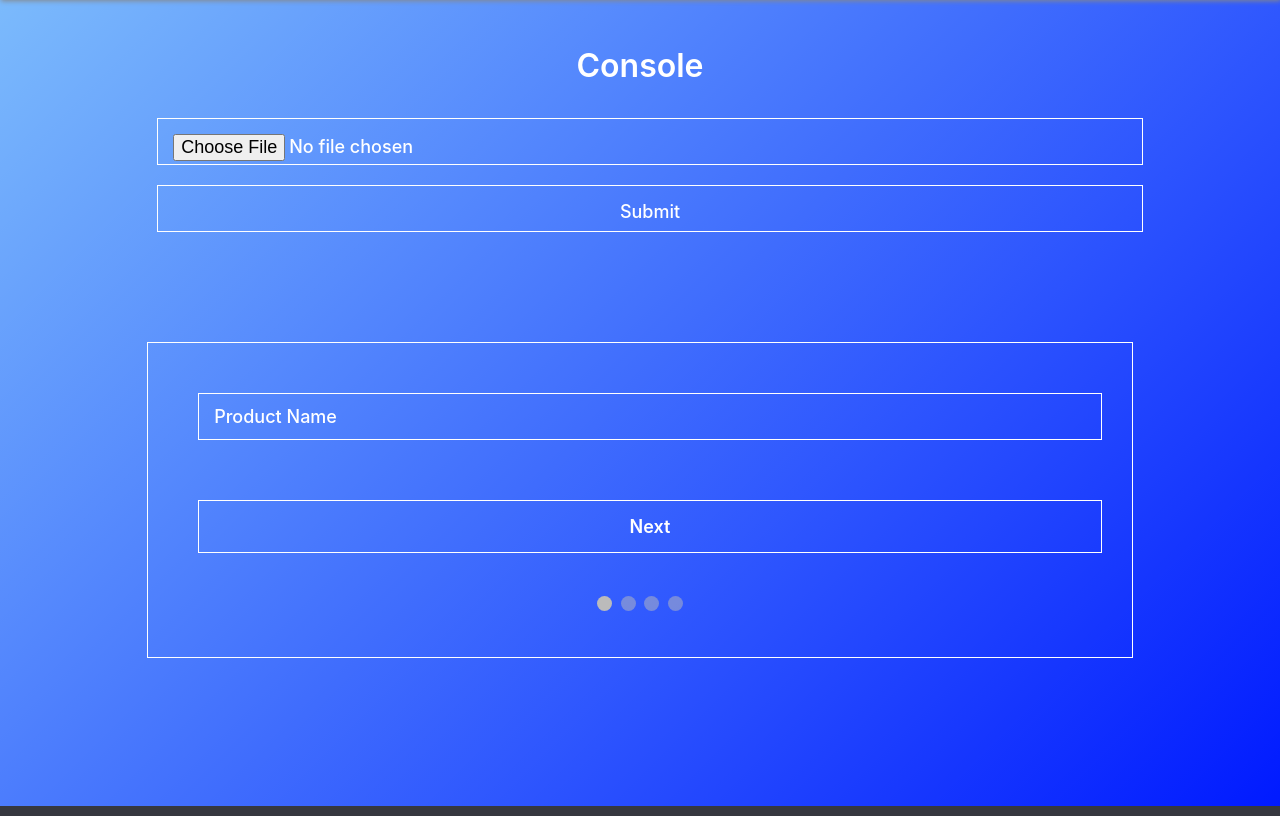
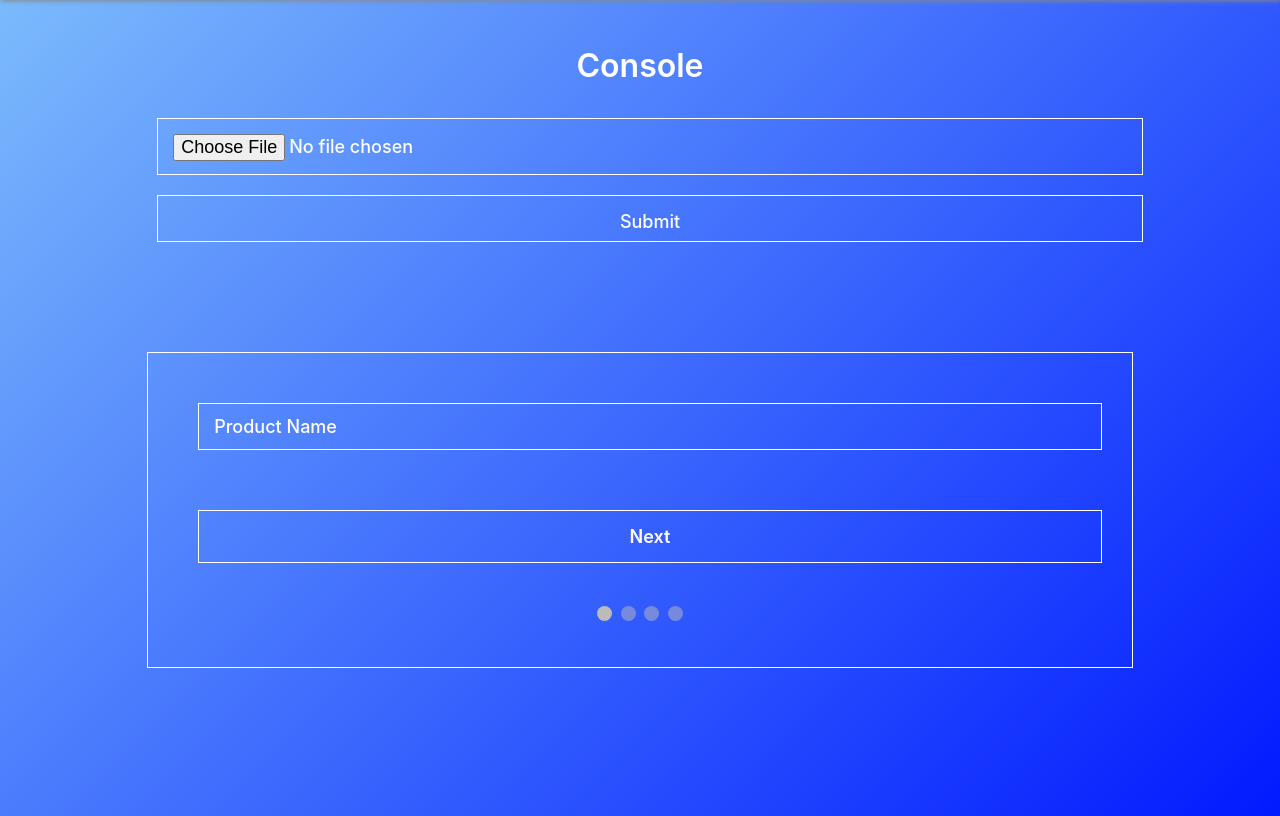
Before and after one commit to GalacticSquirel/crazysuite, a Flask app: page /admin in a window 1280 px wide. Shown: the part 90-906 px from the top of the page. Run offline with Flask 2, Linux system fonts and the light colour scheme.

Commit message:
Fixed console page
Fixed padding on image upload box

```diff
--- a/web/templates/console.html
+++ b/web/templates/console.html
@@ -10,14 +10,13 @@
         <div id="upload">
             <form method="POST" action="" enctype="multipart/form-data">
                 <p>
-                    <input type="file" name="file">
+                    <input style="padding-bottom: 40px;" type="file" name="file">
                 </p>
                 <p>
                     <input type="submit" value="Submit">
                 </p>
             </form>
         </div>
-
 
         <form method="POST" action="{{ url_for('main.add')}}" id="regForm">
 
```
